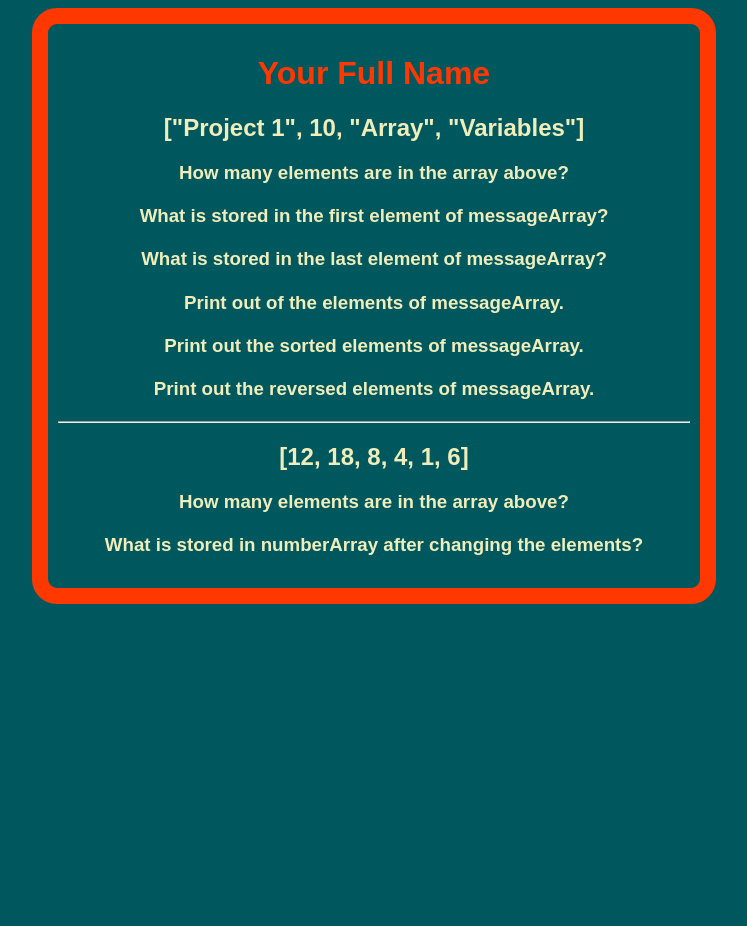
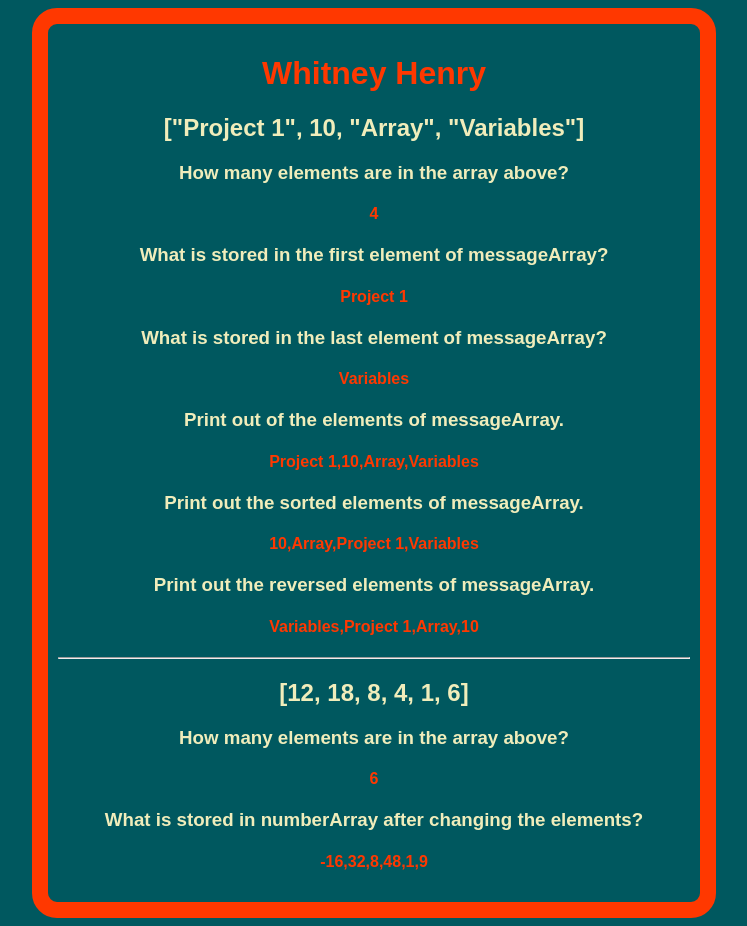
Before and after one commit to 44335-sp20/module-1-project-whenry251, a plain HTML site: page index.html in a window 1280 px wide. Shown: the whole page, without its empty margins (266-1013 px from the left). Before the commit the page ends 800 px from the top, so only its background shows below. Drawn offline with Linux system fonts and the light colour scheme.

Commit message:
Completed code changes

```diff
--- a/index.html
+++ b/index.html
@@ -31,20 +31,18 @@
 	<body>
 		<div id = "container">
 
-			<h1>Your Full Name</h1>
+			<h1>Whitney Henry</h1>
 			<h2>["Project 1", 10, "Array", "Variables"]</h2>
 			<script>
 				//Declare an array called messageArray with the elements listed above.
-
-
+                var messageArray = ["Project 1", 10, "Array", "Variables"];
 
 			</script>
 			<h3>How many elements are in the array above?</h3>
 			<h4>
 				<script>
 					//Print the number of elements in messageArray.
-
-
+                    document.write(messageArray.length)	;
 
 				</script>
 			</h4>
@@ -52,8 +50,7 @@
 			<h4>
 				<script>
 					//Print the first element of messageArray.
-
-
+                    document.write(messageArray[0]);
 
 				</script>
 			</h4>
@@ -61,8 +58,7 @@
 			<h4>
 				<script>
 					//Print the last element of messageArray.
-
-
+                    document.write(messageArray[3]);
 
 				</script>
 			</h4>
@@ -70,7 +66,7 @@
 			<h4>
 				<script>
 					//Print the elements in messageArray
-
+                    document.write(messageArray);
 
 				</script>
 			</h4>
@@ -78,9 +74,8 @@
 			<h4>
 				<script>
 					//Sort the elements in messageArray and then print out the elements
-
-
-
+					messageArray.sort();
+                    document.write(messageArray);
 
 				</script>
 			</h4>
@@ -88,8 +83,7 @@
 			<h4>
 				<script>
 					//Reverse the elements in messageArray and then print out the elements
-
-
+                    messageArray.reverse(); document.write(messageArray)
 
 				</script>
 			</h4>
@@ -97,16 +91,14 @@
 			<h2>[12, 18, 8, 4, 1, 6]</h2>
 				<script>
 					//Declare an array called numberArray with the values listed above.
-
-
+                    var numberArray = [12, 18, 8, 4, 1, 6]
 
 				</script>
 			<h3>How many elements are in the array above?</h3>
 			<h4>
 				<script>
 					//Print the number of elements in numberArray.
-
-
+					document.write(numberArray.length);
 
 				</script>
 			</h4>
@@ -114,22 +106,19 @@
 			<h4>
 				<script>
 					//Change the second element of numberArray to 32.
+                    numberArray.splice (1, 1, 32)
 
+                    //Change the fourth element of numberArray to the product of the values in index 2 & 5.
+                    numberArray[3] = (numberArray[2] * numberArray[5])
 
-          //Change the fourth element of numberArray to the product of the values in index 2 & 5.
-
-
-          //Change the first element of the numberArray to the difference betwwen the values in index 1 & 3
-
+                    //Change the first element of the numberArray to the difference between the values in index 1 & 3
+                    numberArray[0] = (numberArray[1] - numberArray[3])
 
 					//Change the last element of numberArray to 9.
-
-
+                    numberArray.splice (5, 5, 9)
 
 					//print the elements of numberArray.
-
-
-
+                    document.write(numberArray);
 
 				</script>
 			</h4>
```
